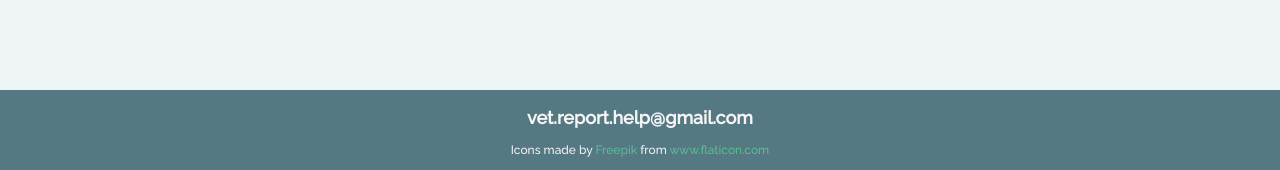
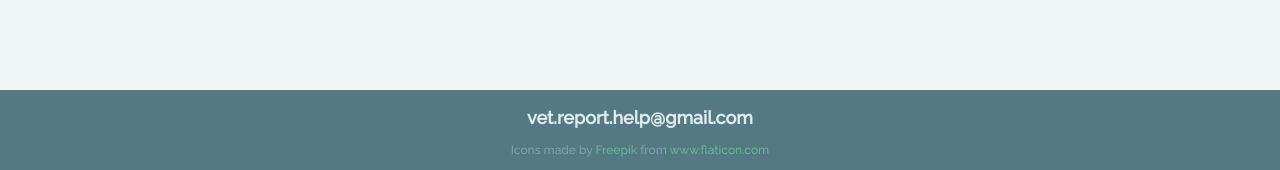
Before and after one commit to ethanbyeon/VetReport, a Django app: page / in a window 1280 px wide. Shown: the part 630-800 px from the top of the page. Run offline with Django 3.2, Linux system fonts and the light colour scheme.

Commit message:
changed text color in footer

```diff
--- a/VetReport/static/css/home/index.css
+++ b/VetReport/static/css/home/index.css
@@ -111,7 +111,7 @@ footer {
     background: var(--graylink);
 }
 .footer-container {
-    color: whitesmoke;
+    color: #DEECF0;
     font-size: 12px;
 }
 .f-text {
@@ -123,6 +123,9 @@ footer {
 }
 .f-text h2 {
     margin-top: 15px;
+}
+.f-text p {
+    color: #7DA2B0;
 }
 .f-text a {
     color: var(--button);
```
